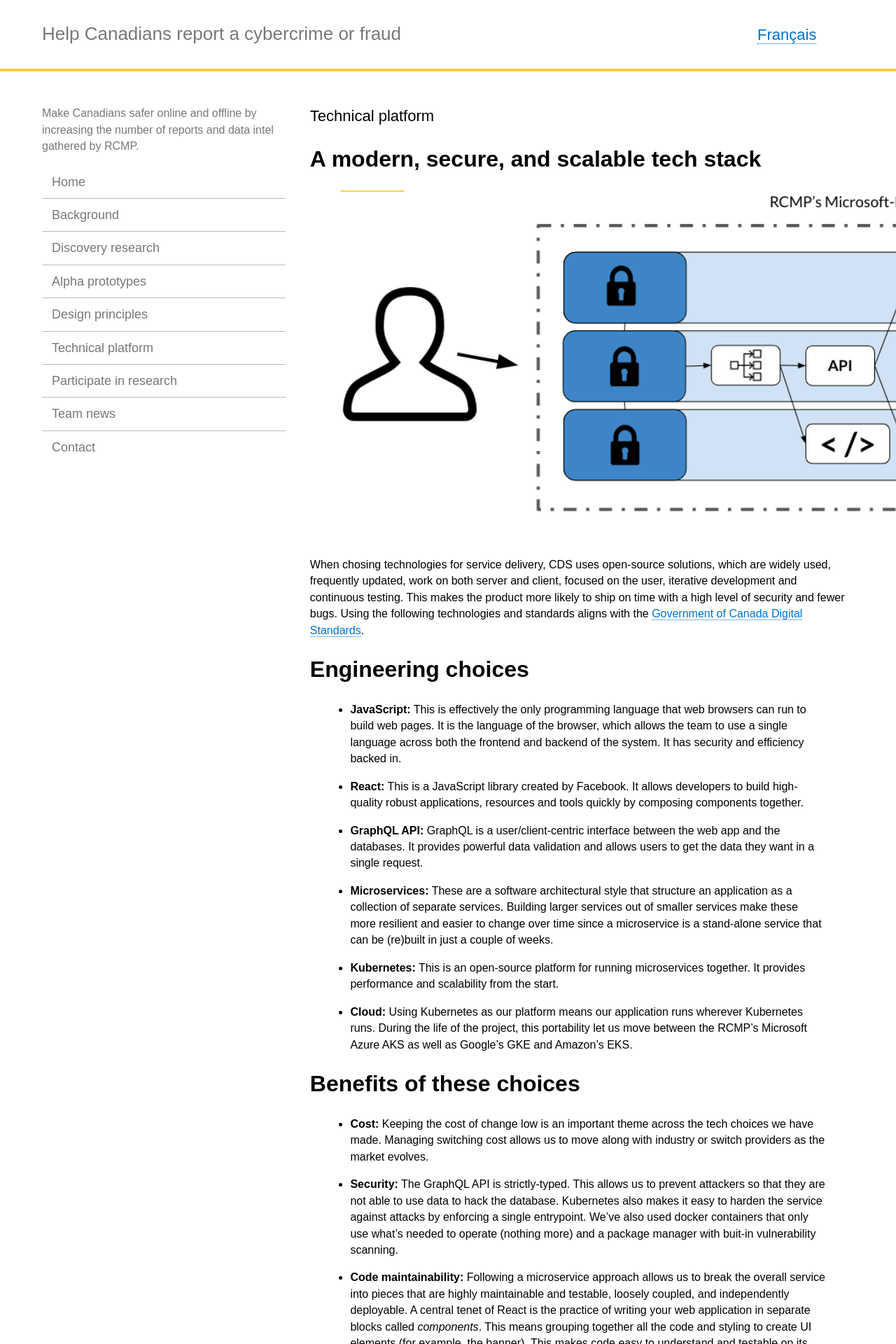
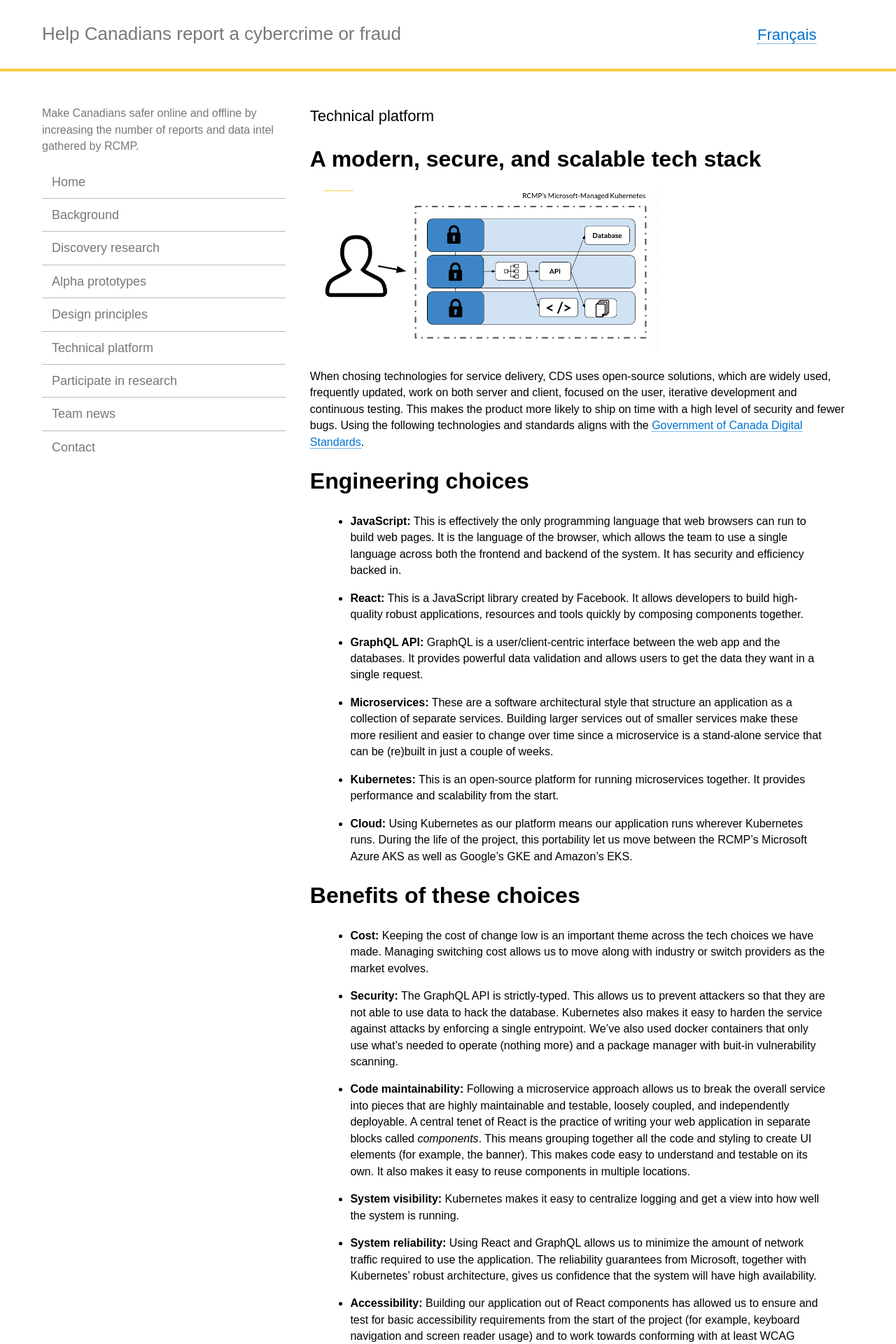
Before and after one commit to cds-snc/rcmp-report-a-cybercrime-alpha-documentation, a Jekyll site: the page built from _pages/en/technical-platform.md, in a window 1280 px wide. Shown: the top 1920 px of the page at 70% size. Built offline with Jekyll 4.4.1, drawn with Linux system fonts in a browser that asks for light colours.

Commit message:
Update technical-platform.md

```diff
--- a/_pages/en/technical-platform.md
+++ b/_pages/en/technical-platform.md
@@ -8,7 +8,7 @@ trans_url: "/platforme-technique/"
 
 # A modern, secure, and scalable tech stack
 
-![Stack]({{ site.baseurl }}/assets/img/tech.png){:height="500 px"}
+![Stack]({{ site.baseurl }}/assets/img/tech.png){:width="500 px"}
 
 When chosing technologies for service delivery, CDS uses open-source solutions, which are widely used, frequently updated,  work on both server and client, focused on the user, iterative development and continuous testing. This makes the product more likely to ship on time with a high level of security and fewer bugs. Using the following technologies and standards aligns with the [Government of Canada Digital Standards](https://www.canada.ca/en/government/system/digital-government/government-canada-digital-standards.html).
 
```
